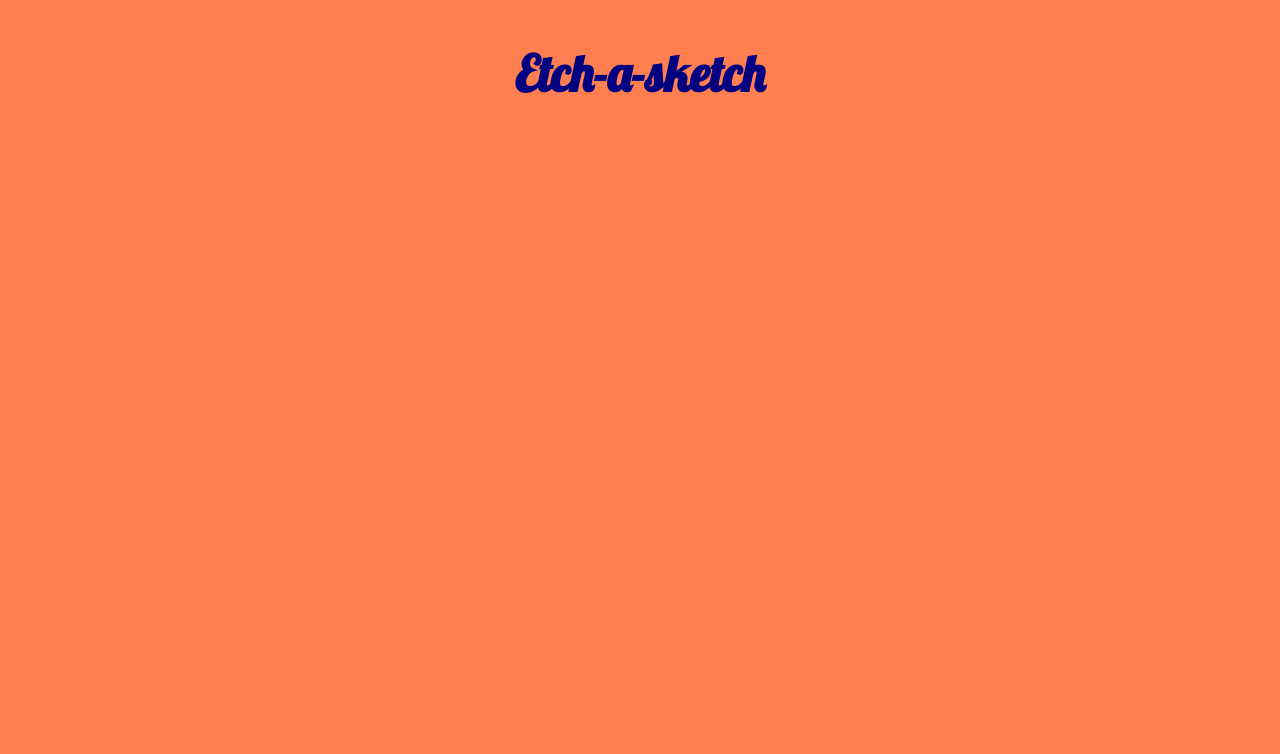
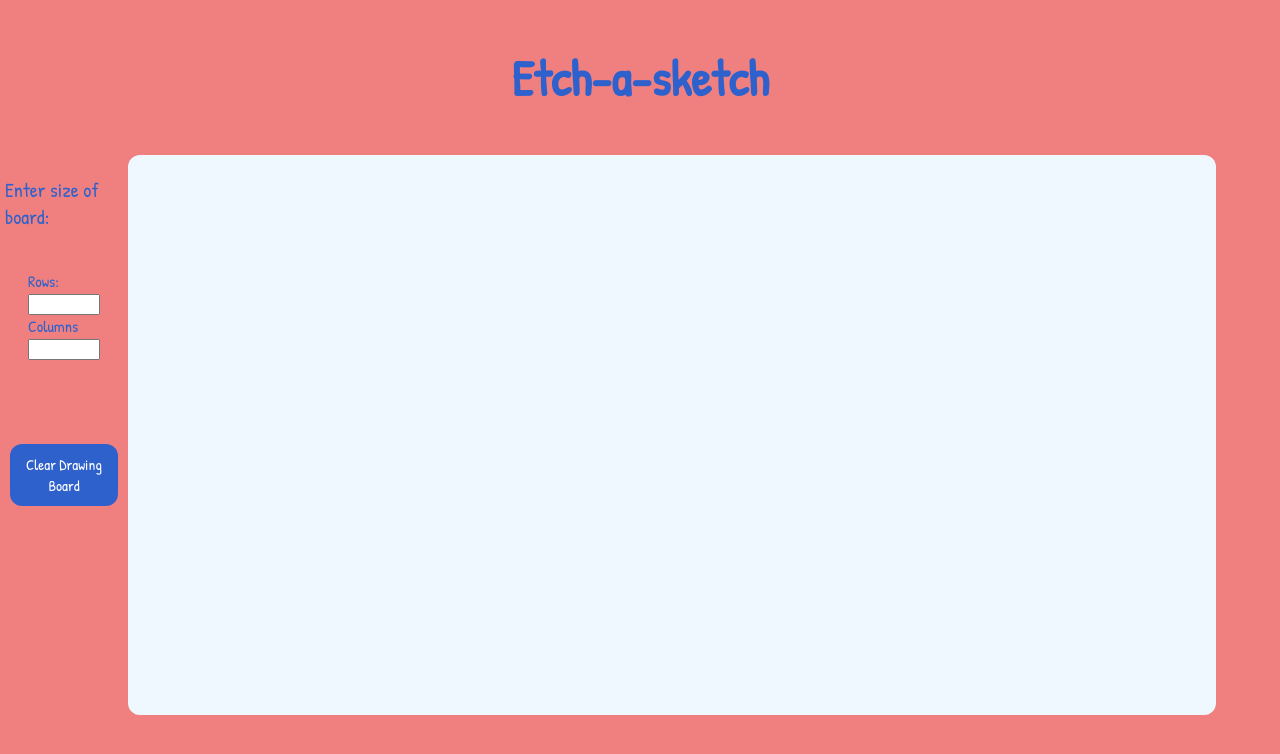
Before and after one commit to hilton-au/etch-a-sketch, a plain HTML site: page index.html in a window 1280 px wide. Drawn offline with Linux system fonts and the light colour scheme.

Commit message:
Setup the layout of the Etch-a-sketch webpage.

```diff
--- a/etch-a-sketch.css
+++ b/etch-a-sketch.css
@@ -1,21 +1,78 @@
-body,html{
-    min-width: max-content;
-    min-height: max-content;
-    background-color: coral;
+body, html{
+    background-color: lightcoral;
+    background-repeat: no-repeat;
+    min-height: 100vh;
+    margin: 0;
+    overflow: hidden;
+    font-family: Patrick Hand;
+
 }
 
 .container{
+    display: grid;
+    grid-template-columns: repeat(20, 5vw);
+    grid-template-rows: repeat(20, 5vh);
 
 }
 
+
 .titleBar{
     display: grid;
+
 }
 
 h1{
-    font-family: Lobster;
     font-size: 50px;
-    color: navy;
+    font-weight: bolder;
+    color: rgb(47, 97, 204);
     align-self: center;
     justify-self: center;
+    padding: 10px;
 }
+
+
+.drawing-grid{
+    grid-row: 1/15;
+    grid-column: 3/20;
+    background-color: aliceblue;
+    border-radius: 12px;
+}
+
+#clear{
+    grid-column: 1/3;
+    grid-row: 8/10;
+    padding: 10px;
+    margin: 10px;
+    background-color: rgb(47, 97, 204);
+    border: none;
+    color: white;
+    font-family: Patrick Hand;
+    font-size: 15px;
+    align-self: center;
+    justify-self: center;
+    border-radius: 12px;
+}
+
+
+#spec-instructions{
+    grid-row: 2/3;
+    grid-column: 1/3;
+    font-size: 20px;
+    color: rgb(47, 97, 204);
+    padding: 5px;
+    justify-self: center;
+    align-self: flex-end;
+}
+
+.specs{
+    grid-row: 4/6;
+    grid-column: 1/3;
+    color:  rgb(47, 97, 204);
+    align-self: center;
+    justify-self: center;
+
+}
+
+input{
+    width: 5vw;
+}
--- a/index.html
+++ b/index.html
@@ -4,7 +4,7 @@
     <title> Etch-a-sketch Game</title>
     <meta charset="UTF-8"/>
     <link href="etch-a-sketch.css" rel="stylesheet" type="text/css">
-    <link rel="stylesheet" href="https://fonts.googleapis.com/css?family=Lobster">
+    <link rel="stylesheet" href="https://fonts.googleapis.com/css?family=Patrick Hand">
 </head>
 
 <header>
@@ -14,9 +14,18 @@
 </header>
 
 <body>
-<div class = "container">
-    <div class="drawing-grid"></div>
-</div>
+    <div class = "container">
+        <div class = "drawing-grid"></div>
+            <div id="spec-instructions">Enter size of board:</div>
+            <form class = "specs">
+                <label for="rows">Rows:</label><br>
+                <input type="text" id="rows" name="rows"><br>
+                <label for="columns">Columns</label><br>
+                <input type="text" id="columns" name="columns">
+            </form>
+        <button id="clear">Clear Drawing Board</button>
+
+    </div>
 </body>
 <script src="etch-a-sketch.js"></script>
 </html>
```
